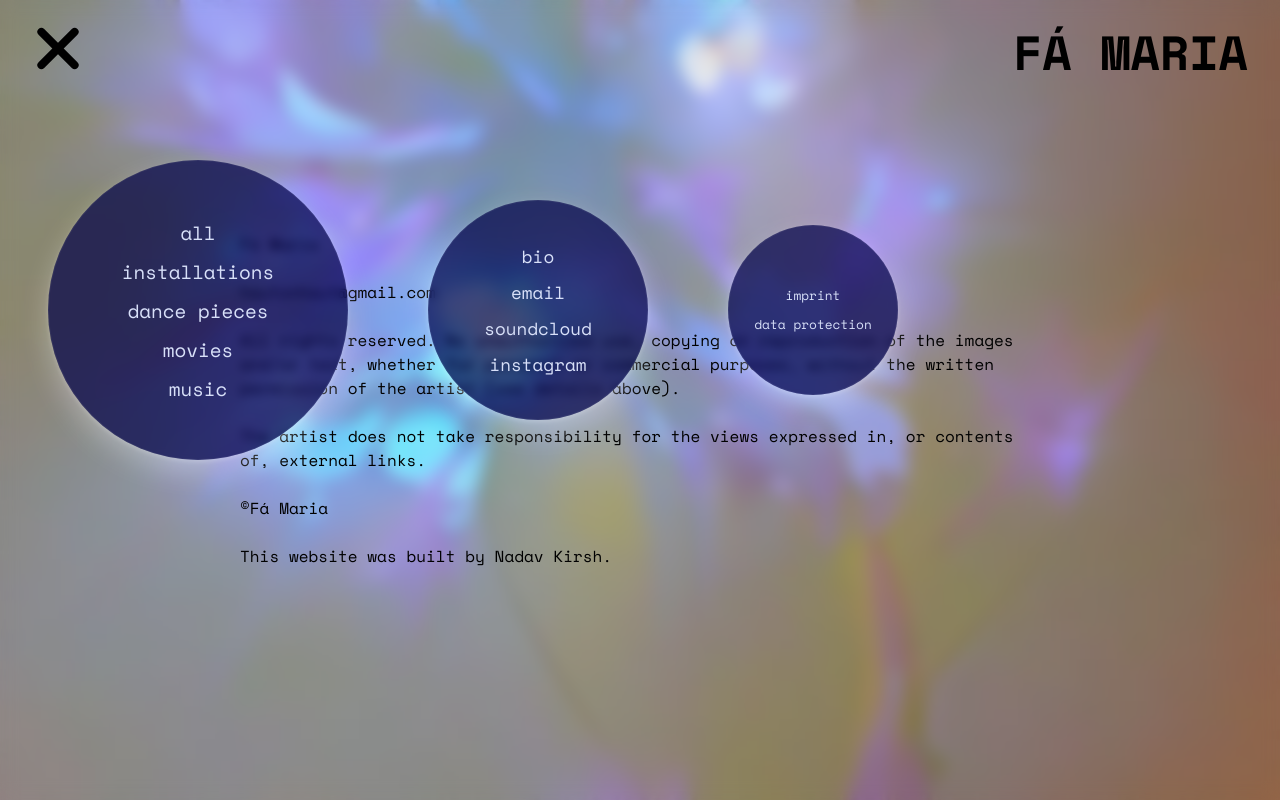
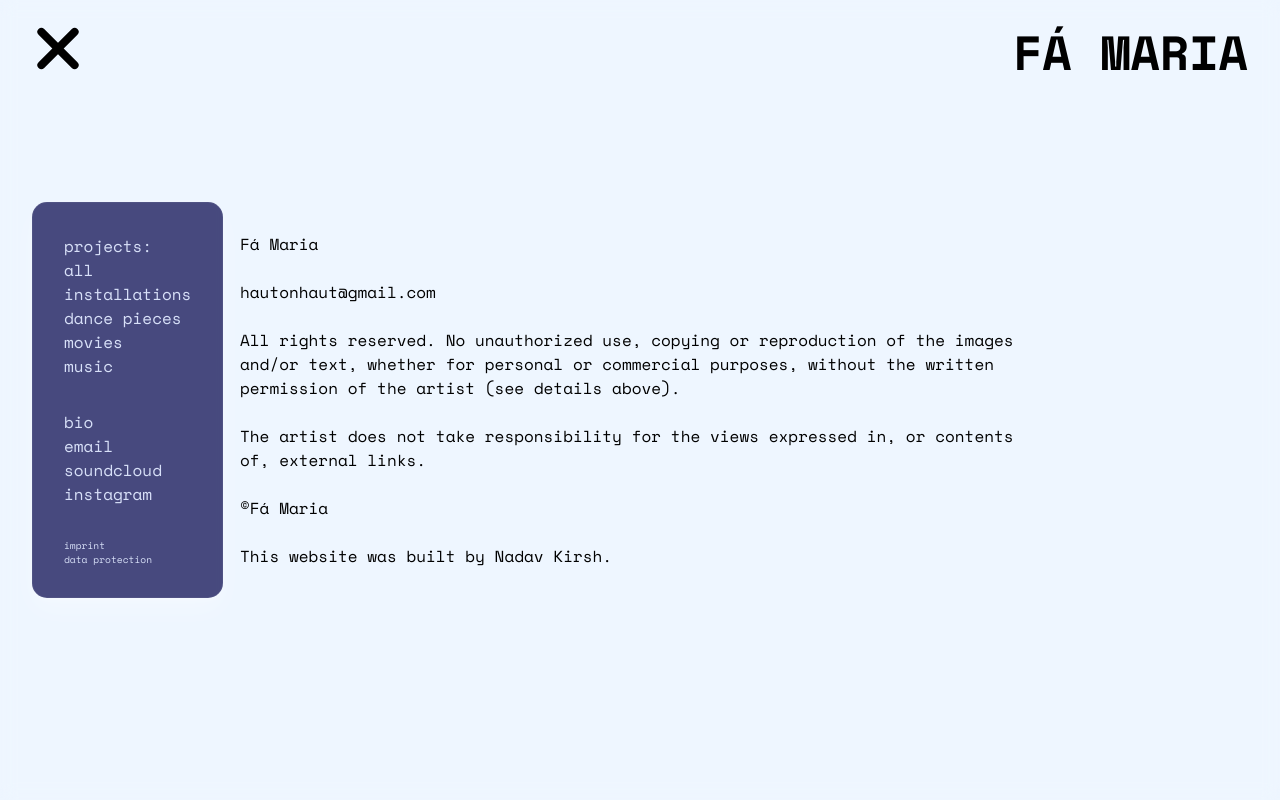
Before and after one commit to gene4/haut, a Next.js app: page /imprint in a window 1280 px wide. Both pictures are taken after a click on the button 56 px from the left and 51 px from the top of the page. Built offline with nearby package versions, Linux system fonts and the light colour scheme.

Commit message:
nav shape change

```diff
--- a/components/Layout.js
+++ b/components/Layout.js
@@ -43,35 +43,31 @@ function Layout({ setCategory }) {
                     transition={{
                         duration: 0.6,
                         ease: "easeOut",
+                    }}
+                    style={{
+                        backgroundColor:
+                            router.pathname === "/"
+                                ? "transparent"
+                                : "rgba(0, 0, 72, 0.7)",
                     }}>
-                    <motion.div
-                        style={{
-                            backgroundColor:
-                                router.pathname === "/"
-                                    ? "transparent"
-                                    : "rgba(0, 0, 72, 0.7)",
-                        }}>
+                    <div>
+                        projects:
                         <button onClick={() => handleClick("")}>all</button>
                         <button onClick={() => handleClick("installation")}>
+                            {" "}
                             installations
-                        </button>
+                        </button>{" "}
                         <button onClick={() => handleClick("dancePiece")}>
                             dance pieces
-                        </button>
+                        </button>{" "}
                         <button onClick={() => handleClick("movie")}>
                             movies
-                        </button>
+                        </button>{" "}
                         <button onClick={() => handleClick("music")}>
                             music
                         </button>
-                    </motion.div>
-                    <motion.div
-                        style={{
-                            backgroundColor:
-                                router.pathname === "/"
-                                    ? "transparent"
-                                    : "rgba(0, 0, 72, 0.7)",
-                        }}>
+                    </div>
+                    <div>
                         <Link href={"/bio"}>
                             <a onClick={() => setOpen(false)}>bio</a>
                         </Link>
@@ -88,14 +84,8 @@ function Layout({ setCategory }) {
                             target={"_blank"}>
                             instagram
                         </a>
-                    </motion.div>
-                    <motion.div
-                        style={{
-                            backgroundColor:
-                                router.pathname === "/"
-                                    ? "transparent"
-                                    : "rgba(0, 0, 72, 0.7)",
-                        }}>
+                    </div>
+                    <div>
                         <Link href={"/imprint"}>
                             <a onClick={() => setOpen(false)}>imprint</a>
                         </Link>
@@ -104,7 +94,7 @@ function Layout({ setCategory }) {
                                 data protection
                             </a>
                         </Link>
-                    </motion.div>
+                    </div>
                 </motion.nav>
             )}
         </>
--- a/styles/Home.module.css
+++ b/styles/Home.module.css
@@ -76,9 +76,7 @@
 
 .imprint {
     min-height: 100vh;
-    background: url("../public/Luminescent\ flower\ blooming\ at\ twilight.jpg");
-    background-repeat: no-repeat;
-    background-size: cover;
+    background-color: #eef6ff;
 }
 
 .bio_container {
@@ -86,7 +84,7 @@
     display: flex;
     justify-content: center;
     align-items: center;
-    background-color: var(--project-bg-color);
+    background-color: #eef6ff;
 }
 
 .bio_content {
--- a/styles/Project.module.css
+++ b/styles/Project.module.css
@@ -1,5 +1,5 @@
 .container {
-    background-color: var(--project-bg-color);
+    background-color: #eef6ff;
     display: grid;
     grid-template-columns: 1.1fr 0.9fr;
     height: 100vh;
--- a/styles/globals.css
+++ b/styles/globals.css
@@ -12,10 +12,6 @@
     font-weight: 700;
 }
 
-:root {
-    --project-bg-color: #d8e0f9;
-}
-
 html,
 body {
     padding: 0;
@@ -24,9 +20,9 @@ body {
     background: linear-gradient(355deg, #1f1051, #000000);
     background-size: 200% 300%;
 
-    -webkit-animation: AnimationName 1s ease infinite;
-    -moz-animation: AnimationName 1s ease infinite;
-    animation: AnimationName 1s ease infinite;
+    -webkit-animation: gradientAnimation 1s ease infinite;
+    -moz-animation: gradientAnimation 1s ease infinite;
+    animation: gradientAnimation 1s ease infinite;
     scroll-behavior: smooth;
     font-family: "Space-Mono", -apple-system, BlinkMacSystemFont, Segoe UI,
         Roboto, Oxygen, Ubuntu, Cantarell, Fira Sans, Droid Sans, Helvetica Neue,
@@ -60,70 +56,57 @@ header a {
 nav {
     z-index: 5;
     position: fixed;
-    display: flex;
-    align-items: center;
-    top: 10rem;
-    left: 3rem;
-}
-
-nav div {
-    height: 300px;
-    width: 300px;
-    display: flex;
-    flex-direction: column;
-    justify-content: center;
-    align-items: center;
+    width: fit-content;
+    padding: 2rem;
+    top: 50%;
+    left: 2rem;
+    transform: translateY(-50%);
     backdrop-filter: blur(5px);
-    border-radius: 100%;
+    border-radius: 15px;
     box-shadow: rgba(255, 255, 255, 0.3) 0px 12px 28px 0px,
         rgba(255, 255, 255, 0.2) 0px 2px 4px 0px,
         rgba(255, 255, 255, 0.05) 0px 0px 0px 1px inset;
 }
 
-nav div:nth-child(2) {
-    width: 220px;
-    height: 220px;
-    margin-left: 5rem;
+nav div {
+    display: flex;
+    justify-content: center;
+    justify-content: start;
+    color: #d8e0f9;
+    flex-direction: column;
 }
 
-nav div:nth-child(2) a {
-    font-size: 1.1rem;
+nav div button {
+    font-family: inherit;
+    font-size: 1rem;
+}
+
+/* nav div:nth-child(1) {
+    margin: 1rem 0;
+} */
+
+nav div:nth-child(2) {
+    margin: 2rem 0;
 }
 
 nav div:nth-child(3) {
-    width: 170px;
-    height: 170px;
-    margin-left: 5rem;
-    font-size: 1rem;
-}
-
-nav div:nth-child(3) a {
-    font-size: 0.8rem;
-}
-
-nav div:nth-child(3) a:hover {
-    font-size: 0.9rem;
+    font-size: 0.6rem;
+    justify-content: space-between;
 }
 
 nav div button,
 nav div a {
-    padding: 5px;
     cursor: pointer;
-    font-size: 1.2rem;
+    width: max-content;
     background: none;
     border: none;
     color: #d8e0f9;
-    font-family: inherit;
+    padding: 0;
     transition: all 0.1s ease-in;
 }
 
-nav div button:hover,
-nav div a:hover {
-    font-size: 1.3rem;
-}
-
 nav a:hover,
-nav div:hover {
+nav button:hover {
     filter: sepia(20%);
 }
 
@@ -165,7 +148,7 @@ h1 {
     box-sizing: border-box;
 }
 
-@-webkit-keyframes AnimationName {
+@-webkit-keyframes gradientAnimation {
     0% {
         background-position: 83% 0%;
     }
@@ -176,7 +159,7 @@ h1 {
         background-position: 83% 0%;
     }
 }
-@-moz-keyframes AnimationName {
+@-moz-keyframes gradientAnimation {
     0% {
         background-position: 83% 0%;
     }
@@ -187,7 +170,7 @@ h1 {
         background-position: 83% 0%;
     }
 }
-@keyframes AnimationName {
+@keyframes gradientAnimation {
     0% {
         background-position: 83% 0%;
     }
@@ -198,41 +181,3 @@ h1 {
         background-position: 83% 0%;
     }
 }
-
-@media (max-width: 600px) {
-    nav {
-        flex-direction: column;
-        width: auto;
-        top: 110px;
-    }
-
-    nav div:nth-child(1) {
-        width: 200px;
-        height: 200px;
-    }
-
-    nav div:nth-child(1) button {
-        font-size: 0.9rem !important;
-    }
-
-    nav div:nth-child(2) {
-        width: 140px;
-        height: 140px;
-        margin-top: 1rem;
-        font-size: 0.5rem !important;
-    }
-
-    nav div:nth-child(2) a {
-        font-size: 0.8rem !important;
-    }
-
-    nav div:nth-child(3) {
-        width: 120px;
-        height: 120px;
-        margin-top: 1rem;
-    }
-
-    nav div:nth-child(3) a {
-        font-size: 0.6rem !important;
-    }
-}
```
